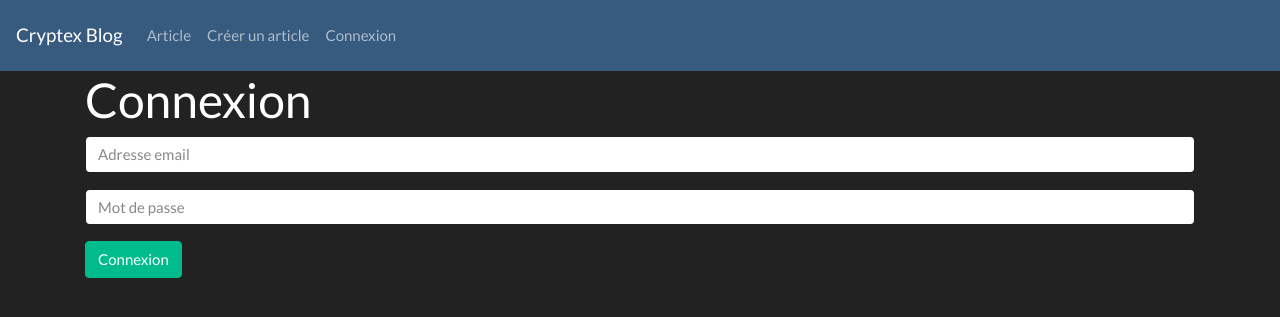
After one commit to nbr-23/cryptex, a Symfony app: template templates/security/login.html.twig in a window 1280 px wide. The commit adds this page. Shown: the top 317 px of the page. Run offline with Twig, Linux system fonts and the light colour scheme; the template is opened without the code that fills it, so the values that code supplies are empty; some libraries are stand-ins or nearby versions.

Commit message:
+ login / logout

```diff
--- a/templates/base.html.twig
+++ b/templates/base.html.twig
@@ -23,6 +23,12 @@
                 <li class="nav-item">
                   <a class="nav-link" href="{{ path('blog_create')}}">Créer un article</a>
                 </li>
+                {% if not app.user %}
+                <li class="nav-item"><a href="{{ path('security_login')}}" class="nav-link">Connexion</a></li>
+                {% else %}
+                <li class="nav-item"><a href="{{ path('security_logout')}}" class="nav-link">Deconnexion</a></li>
+                {% endif %}
+
               </ul>
             </div>
           </nav>
--- /dev/null
+++ b/templates/security/login.html.twig
@@ -0,0 +1,14 @@
+{% extends "base.html.twig" %}
+{% block body %}
+    <h1>Connexion</h1>
+
+    <form action="{{ path('security_login')}}" method="post" class="action">
+        <div class="form-group">
+            <input type="text" placeholder="Adresse email" required name="_username" class="form-control">
+        </div>
+        <div class="form-group">
+            <input type="password" placeholder="Mot de passe" required name="_password" class="form-control">
+        </div>
+        <button type="submit" class="btn btn-success">Connexion</button>
+    </form>
+{% endblock body %}
```
Also changed, not shown: src/Controller/SecurityController.php (+17 -1 lines), 1 other file.
